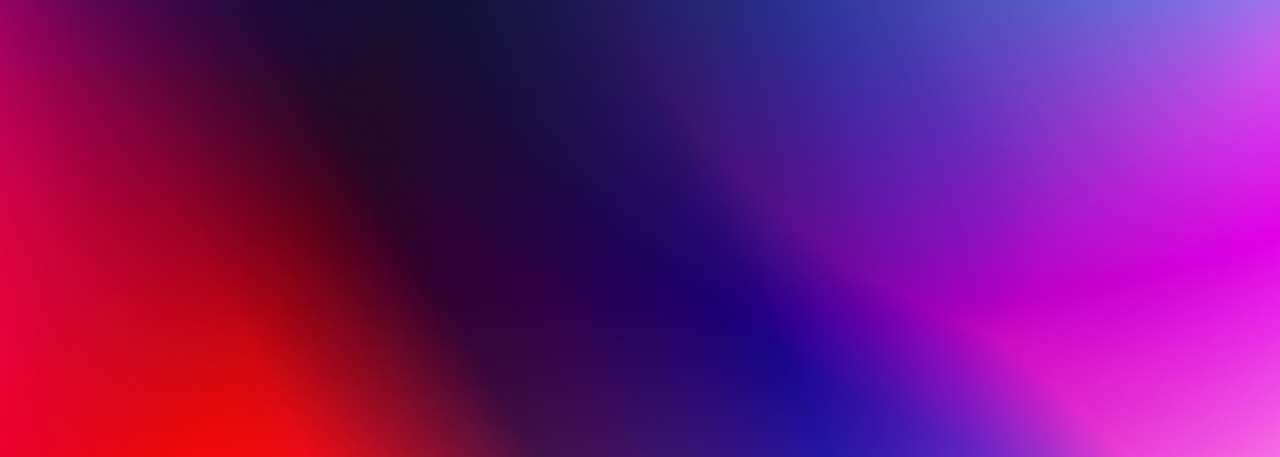
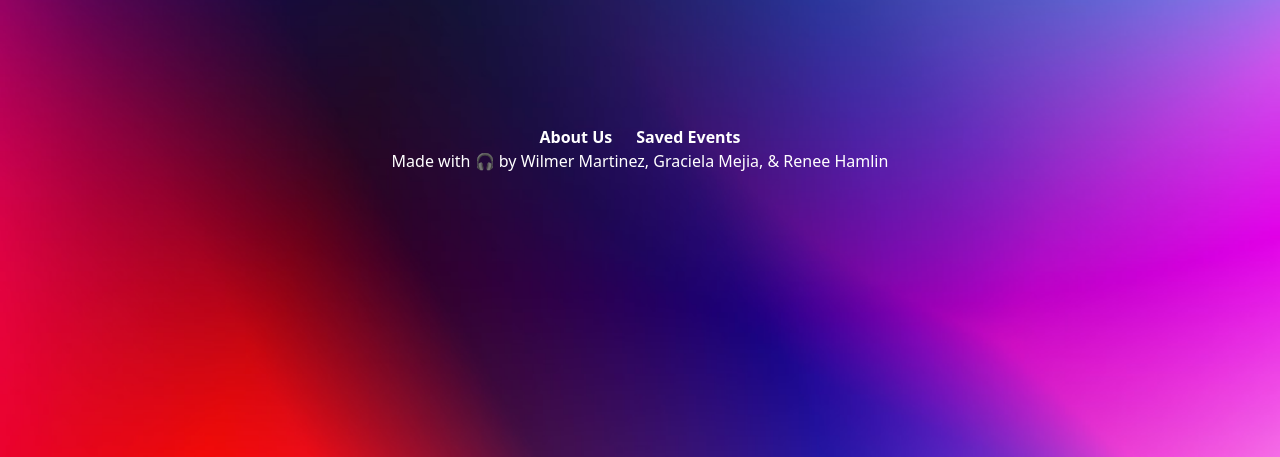
Before and after one commit to wilmr/Music-en-Vivo, a website: page index.html in a window 1280 px wide. Shown: the part 343-800 px from the top of the page. Drawn offline with Linux system fonts and the light colour scheme.

Commit message:
footer added, css to be polished

```diff
--- a/index.html
+++ b/index.html
@@ -7,7 +7,15 @@
     <title>MUSIC en VIVO</title>
     <link href="./assets/css/output.css" rel="stylesheet"/>
 </head>
-<body class="h-screen bg-no-repeat bg-cover bg-[url('/assets/images/bgimg.jpg')]">
+<body class="h-screen">
+    <style>
+        body {
+          background-image: url('./assets/images/bgimg.jpg');
+          background-repeat: no-repeat;
+          background-attachment: fixed;
+          background-size: cover;
+        }
+        </style>
   <!--Nav-->
     <nav class="relative container mx-auto p-6">
         <!--flex container-->
@@ -53,4 +61,15 @@
     </section>
 
 </body>
+<footer class="flex flex-col items-center justify-around h-50 ">
+    <div class="flex justify-around space-x-6 m-1 p-1">
+        <a href="#" class="text-white font-bold hover:text-sky-700">About Us</a>
+        <a href="#" class="text-white font-bold hover:text-sky-700">Saved Events</a>
+    </div>
+    <div class="">
+        <p class="text-white text-xs">
+            Made with 🎧 by Wilmer Martinez, Graciela Mejia, & Renee Hamlin
+        </p>
+    </div>
+</footer>
 </html>
```
Also changed, not shown: assets/css/output.css.
